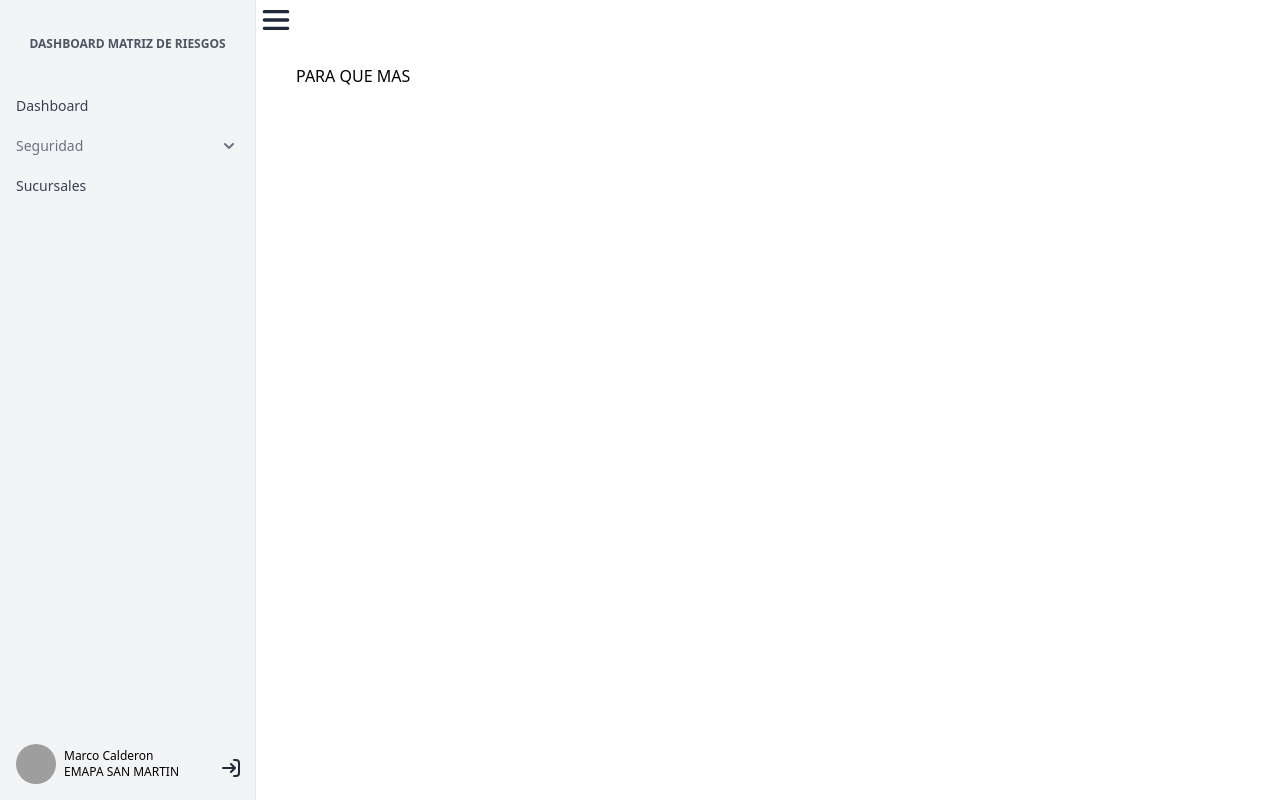
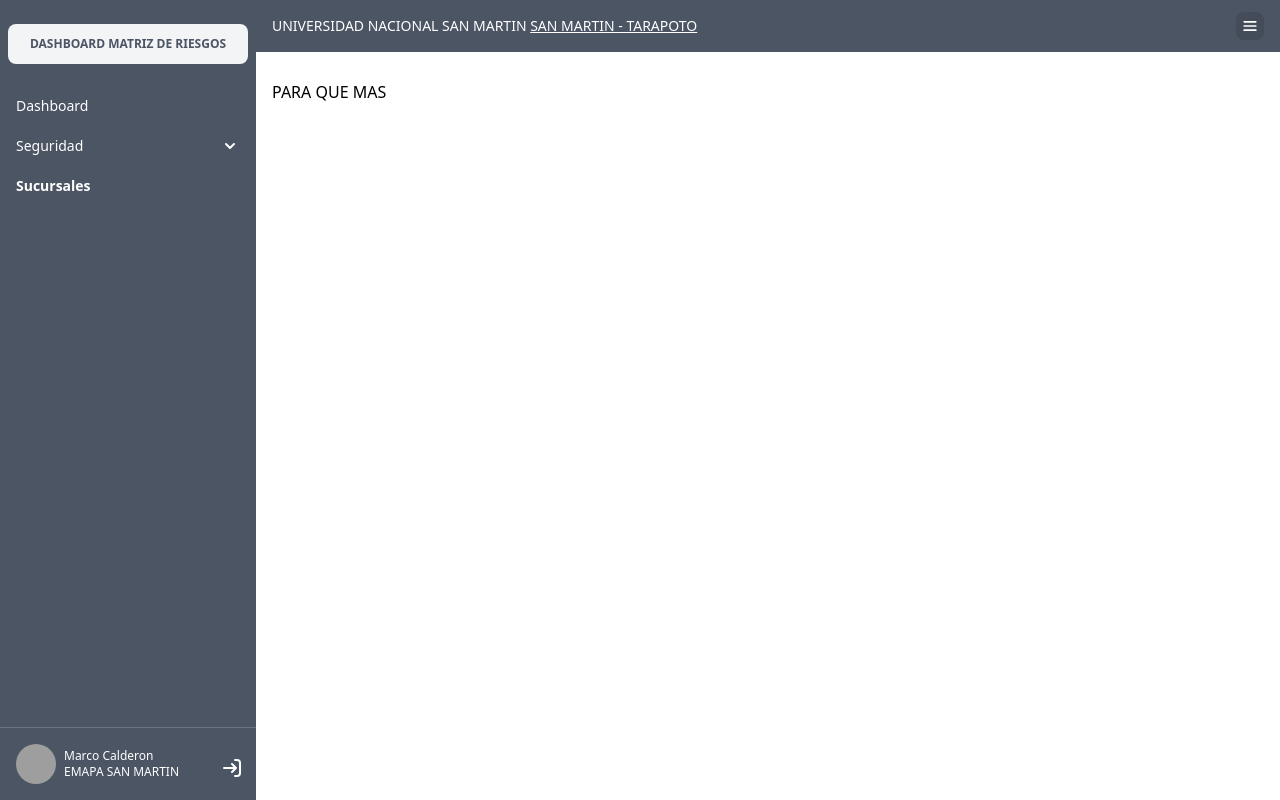
Before and after one commit to Giuseppe0311/MatrizResgoFront, an Angular app: page /dashboard in a window 1280 px wide. Built offline with nearby package versions, Linux system fonts and the light colour scheme; grey boxes are pictures that could not be loaded.

Commit message:
se agrego el dashboard

```diff
--- a/src/app/layout/layout.component.html
+++ b/src/app/layout/layout.component.html
@@ -1,8 +1,8 @@
 <div class="flex h-screen bg-white">
     <!-- Sidebar -->
-    <div class="w-64 bg-gray-100 border-r relative {{menu ? 'hidden' : 'block' }}  ">
+    <div class="w-64 bg-gray-600 border-r-gray-400 relative {{menu ? 'hidden' : 'block' }}  ">
       <!-- Logo y Nombre -->
-      <div class="px-4 py-6">
+      <div class="px-2 py-6">
         <span class="grid h-10 font-bold  place-content-center rounded-lg bg-gray-100 text-xs text-gray-600">
           DASHBOARD MATRIZ DE RIESGOS
         </span>
@@ -11,7 +11,7 @@
       <!-- Menú -->
       <ul class="space-y-1">
         <li>
-          <a href="/dashboard" class="block px-4 py-2 text-sm font-medium text-gray-700 hover:bg-gray-200">
+          <a href="/dashboard" class="block px-4 py-2 text-sm font-medium text-white hover:text-black hover:bg-white">
             Dashboard
           </a>
         </li>
@@ -19,7 +19,7 @@
 
         <li>
             <details class="group [&_summary::-webkit-details-marker]:hidden">
-              <summary class="flex cursor-pointer items-center justify-between px-4 py-2 text-gray-500 hover:bg-gray-200 hover:text-gray-700">
+              <summary class="flex cursor-pointer items-center justify-between px-4 py-2 text-white hover:text-black hover:bg-white">
                 <span class="text-sm font-medium"> Seguridad </span>
                 <span class="shrink-0 transition duration-300 group-open:-rotate-180">
                   <svg xmlns="http://www.w3.org/2000/svg" class="h-5 w-5" viewBox="0 0 20 20" fill="currentColor">
@@ -30,13 +30,13 @@
 
               <ul class="mt-2 space-y-1 px-4">
                 <li>
-                  <a href="#" class="block px-4 py-2 text-sm font-medium text-gray-500 hover:bg-gray-200 hover:text-gray-700">
+                  <a href="#" class="block px-4 py-2 text-sm font-medium text-white hover:text-black hover:bg-white">
                     Usuarios
                   </a>
                 </li>
 
                 <li>
-                  <a href="#" class="block px-4 py-2 text-sm font-medium text-gray-500 hover:bg-gray-200 hover:text-gray-700">
+                  <a href="#" class="block px-4 py-2 text-sm font-medium text-white hover:text-black hover:bg-white">
                     Permisos
                   </a>
                 </li>
@@ -45,7 +45,7 @@
           </li>
 
         <li>
-            <a href="/dashboard" class="block px-4 py-2 text-sm font-medium text-gray-700 hover:bg-gray-200">
+            <a href="/dashboard" class="block px-4 py-2 text-sm font-mediumtext-white font-bold text-white hover:text-black hover:bg-white">
               Sucursales
             </a>
           </li>
@@ -54,8 +54,8 @@
 
 
       </ul>
-      <div class="absolute inset-x-0 bottom-0 border-t border-gray-100 overflow-hidden">
-        <span href="#" class="flex items-center gap-2 bg-gray-100 p-4 hover:bg-gray-100">
+      <div class="absolute inset-x-0 bottom-0 border-t border-gray-500 overflow-hidden">
+        <span href="#" class="flex items-center gap-2 bg-gray-600 p-4 hover:bg-gray-100">
           <img
             alt=""
             src="https://images.unsplash.com/photo-1600486913747-55e5470d6f40?ixlib=rb-1.2.1&ixid=MnwxMjA3fDB8MHxwaG90by1wYWdlfHx8fGVufDB8fHx8&auto=format&fit=crop&w=1770&q=80"
@@ -64,14 +64,14 @@
 
           <div>
             <p class="text-xs">
-              <strong class="block font-medium">Marco Calderon</strong>
+              <strong class="block font-medium text-white">Marco Calderon</strong>
 
-              <span>EMAPA SAN MARTIN</span>
+              <span class="text-white">EMAPA SAN MARTIN</span>
             </p>
           </div>
 
           <div class="absolute bottom-5 right-3 cursor-pointer" (click)="clickSalir()">
-            <svg class="w-6 h-6 text-gray-800 dark:text-white" aria-hidden="true" xmlns="http://www.w3.org/2000/svg" width="24" height="24" fill="none" viewBox="0 0 24 24">
+            <svg class="w-6 h-6 text-white dark:text-white" aria-hidden="true" xmlns="http://www.w3.org/2000/svg" width="24" height="24" fill="none" viewBox="0 0 24 24">
                 <path stroke="currentColor" stroke-linecap="round" stroke-linejoin="round" stroke-width="2" d="M16 12H4m12 0-4 4m4-4-4-4m3-4h2a3 3 0 0 1 3 3v10a3 3 0 0 1-3 3h-2"/>
               </svg>
 
@@ -81,13 +81,42 @@
     </div>
 
     <!-- Contenido principal -->
-    <div class="">
-        <svg  class="w-10 h-10 text-gray-800 dark:text-white cursor-pointer" (click)="ocultarMenu()" aria-hidden="true" xmlns="http://www.w3.org/2000/svg" width="24" height="24" fill="none" viewBox="0 0 24 24">
-            <path stroke="currentColor" stroke-linecap="round" stroke-width="2" d="M5 7h14M5 12h14M5 17h14"/>
-          </svg>
+    <div class="flex-1">
+        <div class="bg-gray-50 h-10 ">
+            <div class="flex items-center justify-between gap-4 bg-gray-600 px-4 py-3 text-white">
+                <p class="text-sm font-medium">
+                  UNIVERSIDAD NACIONAL SAN MARTIN
+                  <a href="https://unsm.edu.pe/" target="_blank" class="inline-block underline">SAN MARTIN - TARAPOTO</a>
+                </p>
 
-    </div>
-    <div class="flex-1 pt-16 ">
-       <router-outlet></router-outlet>
+                <button
+                (click)="ocultarMenu()"
+                  aria-label="Dismiss"
+                  class="shrink-0 rounded-lg bg-black/10 p-1 transition hover:bg-black/20"
+                >
+                @if (menu) {
+
+
+                      <svg xmlns="http://www.w3.org/2000/svg" class="h-5 w-5" viewBox="0 0 20 20" fill="currentColor">
+                        <path
+                          fill-rule="evenodd"
+                          d="M4.293 4.293a1 1 0 011.414 0L10 8.586l4.293-4.293a1 1 0 111.414 1.414L11.414 10l4.293 4.293a1 1 0 01-1.414 1.414L10 11.414l-4.293 4.293a1 1 0 01-1.414-1.414L8.586 10 4.293 5.707a1 1 0 010-1.414z"
+                          clip-rule="evenodd"
+                        />
+                      </svg>
+
+                }
+                 @else {
+                    <svg class="w-5 h-5 text-white dark:text-white" aria-hidden="true" xmlns="http://www.w3.org/2000/svg" width="24" height="24" fill="none" viewBox="0 0 24 24">
+                        <path stroke="currentColor" stroke-linecap="round" stroke-width="2" d="M5 7h14M5 12h14M5 17h14"/>
+                      </svg>
+                 }
+                </button>
+              </div>
+
+        </div>
+       <div class="px-4 pt-10">
+        <router-outlet></router-outlet>
+       </div>
     </div>
   </div>
```
